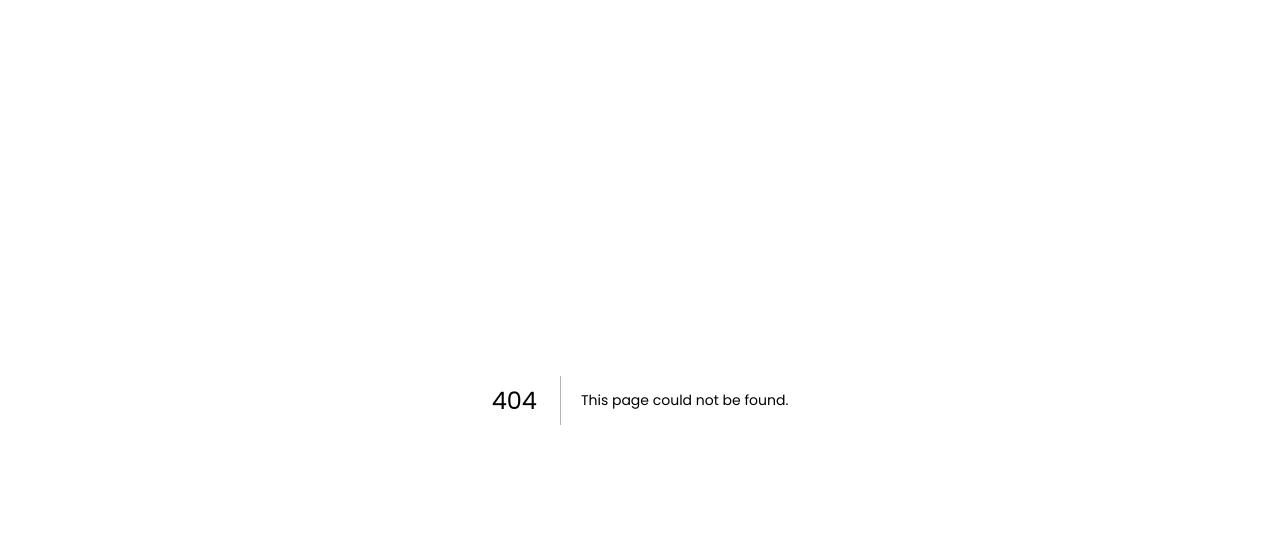
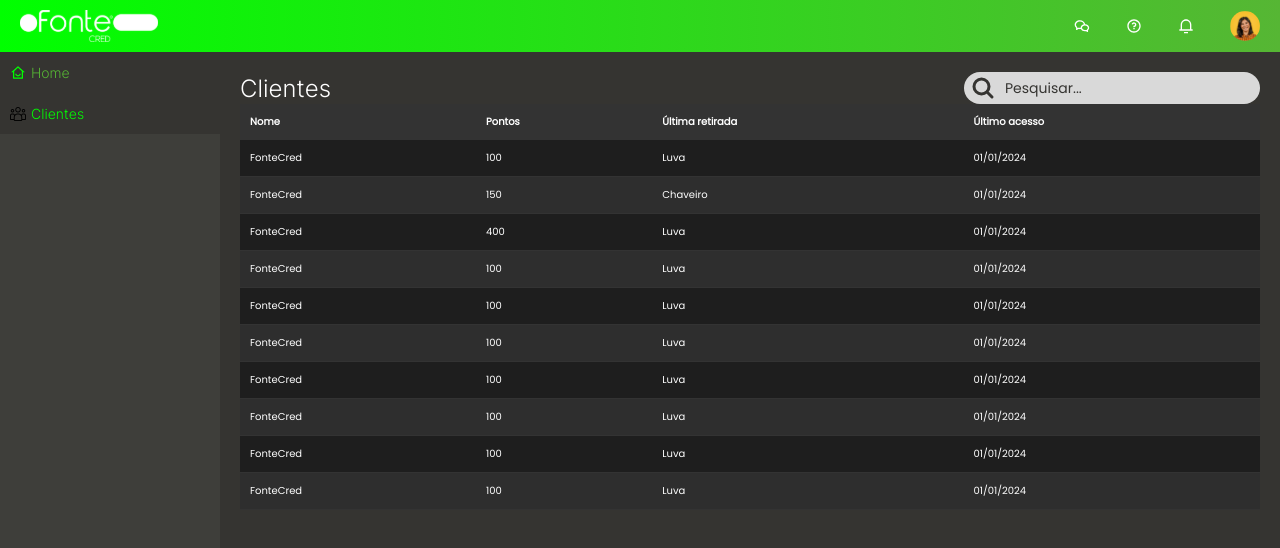
Before and after one commit to polijrorg/FonteCred-front, a Next.js app: page /ClientList in a window 1280 px wide. Before the commit this address had no page. Shown: the top 548 px of the page. Built offline with nearby package versions, Linux system fonts and the light colour scheme.

Commit message:
:balloon: client list page creation

```diff
--- /dev/null
+++ b/src/pages/ClientList/index.tsx
@@ -0,0 +1,8 @@
+import { NextPage } from 'next';
+import ClientList from 'template/ClientList';
+
+const ClientListPage: NextPage = () => {
+    return <ClientList />;
+};
+
+export default ClientListPage;
--- a/src/styles/default.theme.ts
+++ b/src/styles/default.theme.ts
@@ -8,7 +8,8 @@
         },
 
         secondary: {
-            light: '#51504B'
+            light: '#51504B',
+            light2: '#D9D9D9'
         },
 
         white: '#FFFFFF',
--- /dev/null
+++ b/src/template/ClientList/index.tsx
@@ -0,0 +1,88 @@
+import Header from 'components/Header';
+import Sidebar from 'components/Sidebar';
+import Searchbar from 'components/Searchbar';
+import Table from 'components/ClientTable';
+import * as S from './styles';
+
+const data = [
+    {
+        nome: 'FonteCred',
+        pontos: 100,
+        ultimaRetirada: 'Luva',
+        ultimoAcesso: '01/01/2024'
+    },
+    {
+        nome: 'FonteCred',
+        pontos: 150,
+        ultimaRetirada: 'Chaveiro',
+        ultimoAcesso: '01/01/2024'
+    },
+    {
+        nome: 'FonteCred',
+        pontos: 400,
+        ultimaRetirada: 'Luva',
+        ultimoAcesso: '01/01/2024'
+    },
+    {
+        nome: 'FonteCred',
+        pontos: 100,
+        ultimaRetirada: 'Luva',
+        ultimoAcesso: '01/01/2024'
+    },
+    {
+        nome: 'FonteCred',
+        pontos: 100,
+        ultimaRetirada: 'Luva',
+        ultimoAcesso: '01/01/2024'
+    },
+    {
+        nome: 'FonteCred',
+        pontos: 100,
+        ultimaRetirada: 'Luva',
+        ultimoAcesso: '01/01/2024'
+    },
+    {
+        nome: 'FonteCred',
+        pontos: 100,
+        ultimaRetirada: 'Luva',
+        ultimoAcesso: '01/01/2024'
+    },
+    {
+        nome: 'FonteCred',
+        pontos: 100,
+        ultimaRetirada: 'Luva',
+        ultimoAcesso: '01/01/2024'
+    },
+    {
+        nome: 'FonteCred',
+        pontos: 100,
+        ultimaRetirada: 'Luva',
+        ultimoAcesso: '01/01/2024'
+    },
+    {
+        nome: 'FonteCred',
+        pontos: 100,
+        ultimaRetirada: 'Luva',
+        ultimoAcesso: '01/01/2024'
+    }
+];
+
+const ClientListTemplate = () => {
+    return (
+        <S.Container>
+            <Header />
+            <S.Wrapper>
+                <Sidebar />
+                <S.Background>
+                    <S.SubtitleDiv>
+                        <S.Subtitle>Clientes</S.Subtitle>
+                        <Searchbar />
+                    </S.SubtitleDiv>
+                    <Table data={data} />
+                </S.Background>
+            </S.Wrapper>
+        </S.Container>
+    );
+};
+
+export default ClientListTemplate;
--- /dev/null
+++ b/src/template/ClientList/styles.ts
@@ -0,0 +1,84 @@
+import styled from 'styled-components';
+import { defaultTheme } from 'styles';
+
+export const Container = styled.div`
+    height: 100vh;
+    width: 100vw;
+    display: flex;
+    flex-direction: column;
+
+    overflow: auto;
+    scrollbar-width: none;
+    -ms-overflow-style: none;
+
+    &::-webkit-scrollbar {
+        display: none;
+    }
+`;
+
+export const Wrapper = styled.div`
+    width: 100%;
+    display: flex;
+    flex-direction: row;
+`;
+
+export const Background = styled.div`
+    width: 100%;
+    height: 100vh;
+    background-color: ${defaultTheme.colors.primary.dark2};
+    padding: 20px;
+`;
+
+export const SubtitleDiv = styled.div`
+    width: 100%;
+    display: flex;
+    flex-direction: row;
+    align-items: center;
+    justify-content: space-between;
+`;
+
+export const Subtitle = styled.text`
+    font-family: Inter Light;
+    font-size: 24px;
+
+    color: ${defaultTheme.colors.white};
+`;
+
+export const LilCardsWrapper = styled.div`
+    height: 131px;
+    width: 1172px;
+    margin-top: 30px;
+
+    display: flex;
+    flex-direction: row;
+    gap: 12px;
+
+    align-items: center;
+    justify-content: center;
+`;
+
+export const BigCardsWrapper = styled.div`
+    width: 100%;
+    padding: 75px 0px;
+    gap: 36px;
+
+    display: flex;
+    flex-wrap: wrap;
+`;
+
+export const ArrowButton = styled.button`
+    position: absolute;
+    right: 20px; /* Adjust based on your layout */
+    top: 50%; /* Vertically centered */
+    transform: translateY(-50%);
+    background: white;
+    border: none;
+    cursor: pointer;
+    border-radius: 50%;
+    width: 40px;
+    height: 40px;
+
+    &:hover {
+        background: ${defaultTheme.colors.white};
+    }
+`;
```
